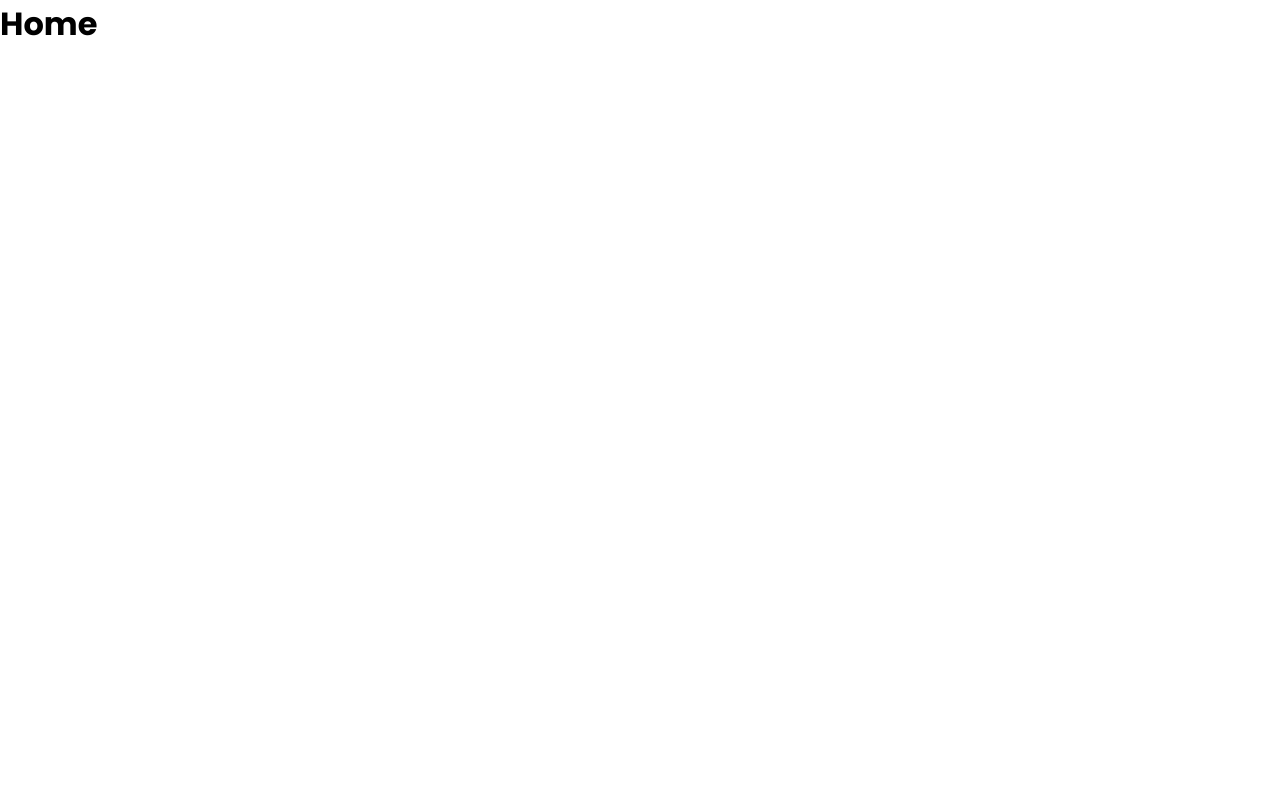
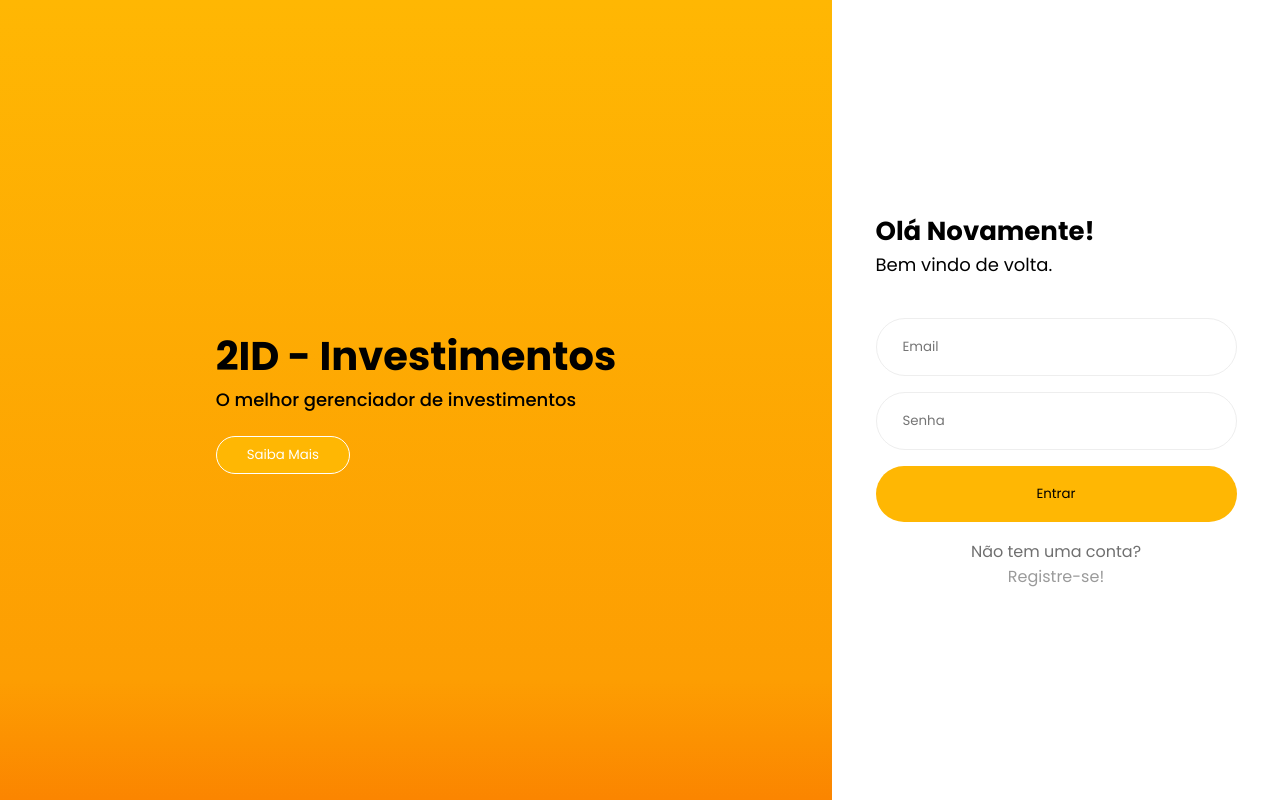
Before and after one commit to 2ID-Investimentos/2id-react, a React (Vite) app: page / in a window 1280 px wide. Built offline with nearby package versions, Linux system fonts and the light colour scheme.

Commit message:
feat: inicio da pagina de registro, e mudança nas rotas

```diff
--- a/src/pages/Home.tsx
+++ /dev/null
@@ -1,5 +0,0 @@
-const Home = () => {
-    return <h1>Home</h1>;
-};
-
-export default Home;
--- /dev/null
+++ b/src/pages/Registro.tsx
@@ -0,0 +1,5 @@
+const Registro = () => {
+    return <h1>Registro</h1>;
+};
+
+export default Registro;
--- a/src/routes/MyRoutes.tsx
+++ b/src/routes/MyRoutes.tsx
@@ -1,13 +1,15 @@
 import { Routes, Route } from 'react-router-dom';
-import Home from '../pages/Home';
+
 import Login from '../pages/Login';
 import Error404 from '../pages/Error404';
+import Registro from '../pages/Registro';
 
 const MyRoutes = () => {
     return (
         <Routes>
-            <Route path="/" element=<Home /> />
+            <Route path="/" element=<Login /> />
             <Route path="/login" element=<Login /> />
+            <Route path="/registro" element=<Registro /> />
             <Route path="*" element=<Error404 /> />
         </Routes>
     );
```
Also changed, not shown: src/components/Footer.tsx (added, +9 -0 lines).
